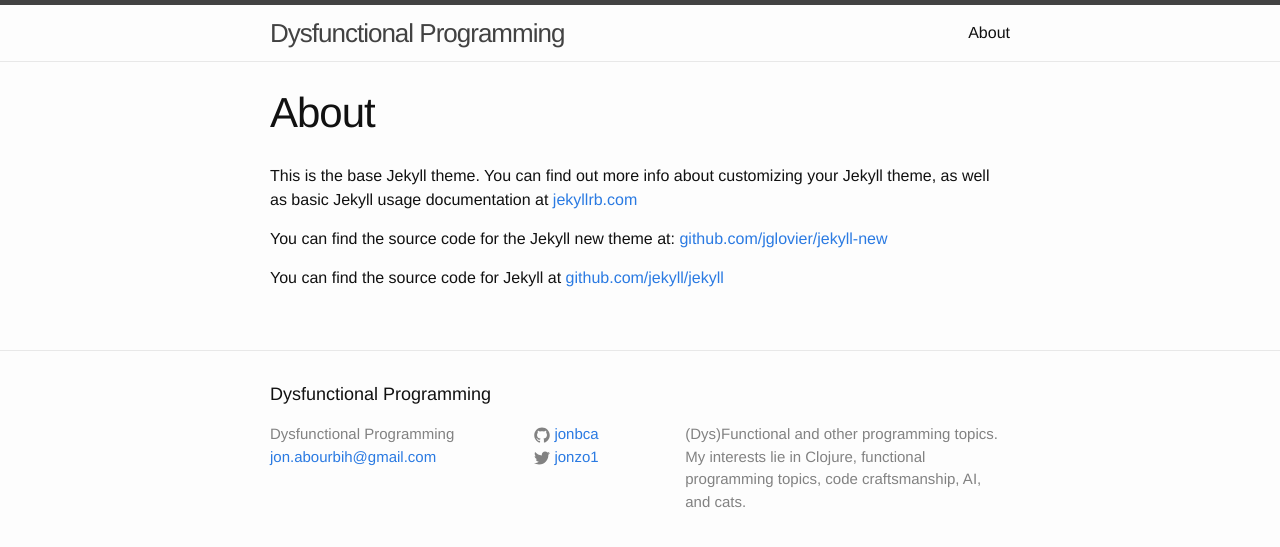
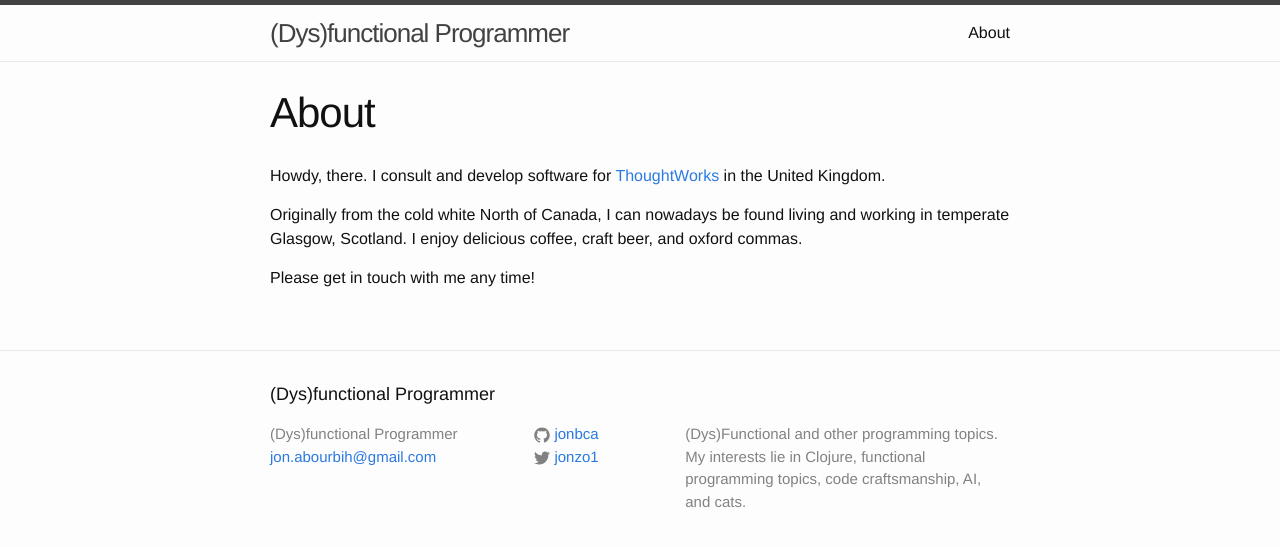
Before and after one commit to jonbca/jonbca.github.io, a Jekyll site: the page built from about.md, in a window 1280 px wide. Shown: the top 547 px of the page. Built offline with Jekyll 4.4.1, drawn with Linux system fonts in a browser that asks for light colours.

Commit message:
Rename blog, add about page

```diff
--- a/_config.yml
+++ b/_config.yml
@@ -1,5 +1,5 @@
 # Site settings
-title: Dysfunctional Programming
+title: (Dys)functional Programmer
 email: jon.abourbih@gmail.com
 description: >
   (Dys)Functional and other programming topics. My interests lie in Clojure, functional programming topics, code craftsmanship, AI, and cats.
--- a/about.md
+++ b/about.md
@@ -4,8 +4,8 @@ title: About
 permalink: /about/
 ---
 
-This is the base Jekyll theme. You can find out more info about customizing your Jekyll theme, as well as basic Jekyll usage documentation at [jekyllrb.com](http://jekyllrb.com/)
+Howdy, there. I consult and develop software for [ThoughtWorks](http://www.thoughtworks.com) in the United Kingdom.
 
-You can find the source code for the Jekyll new theme at: [github.com/jglovier/jekyll-new](https://github.com/jglovier/jekyll-new)
+Originally from the cold white North of Canada, I can nowadays be found living and working in temperate Glasgow, Scotland. I enjoy delicious coffee, craft beer, and oxford commas.
 
-You can find the source code for Jekyll at [github.com/jekyll/jekyll](https://github.com/jekyll/jekyll)
+Please get in touch with me any time!
```
